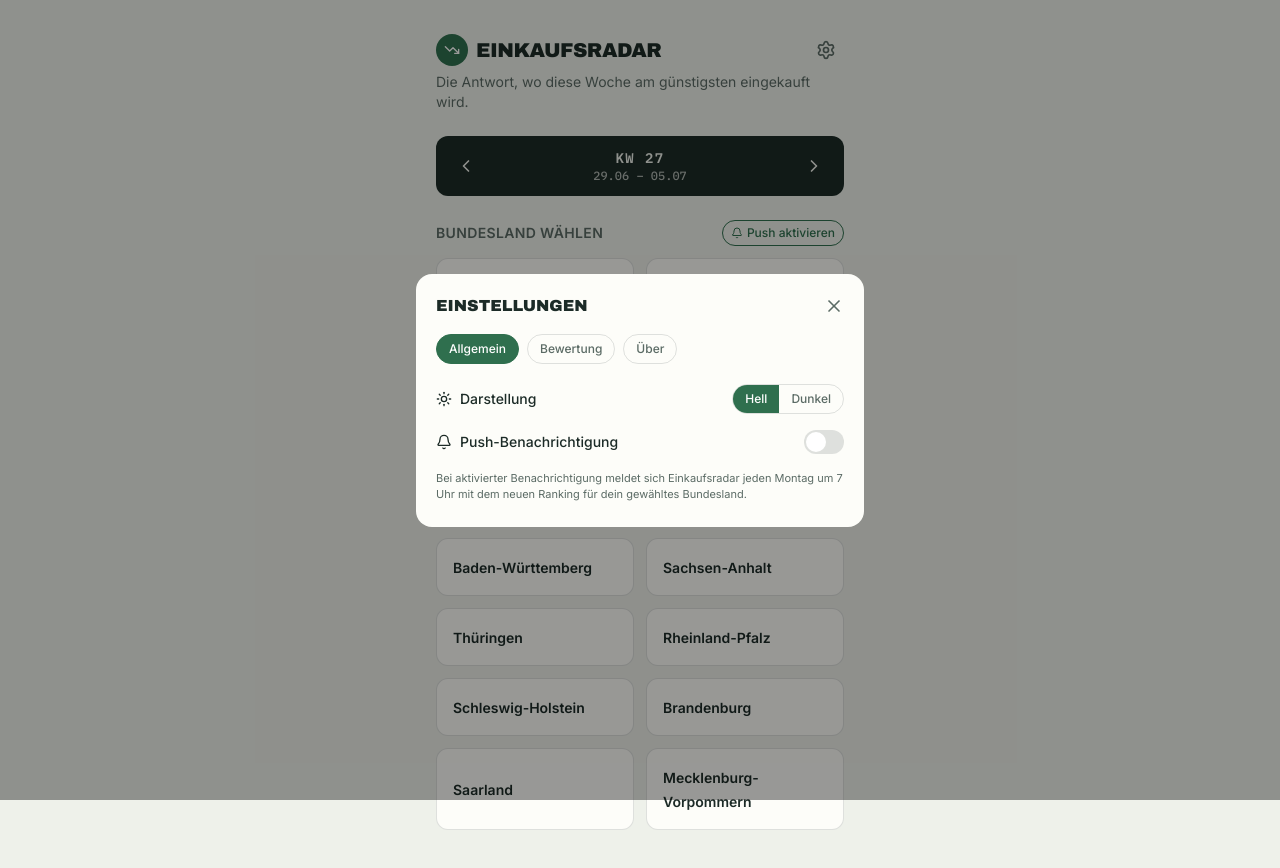
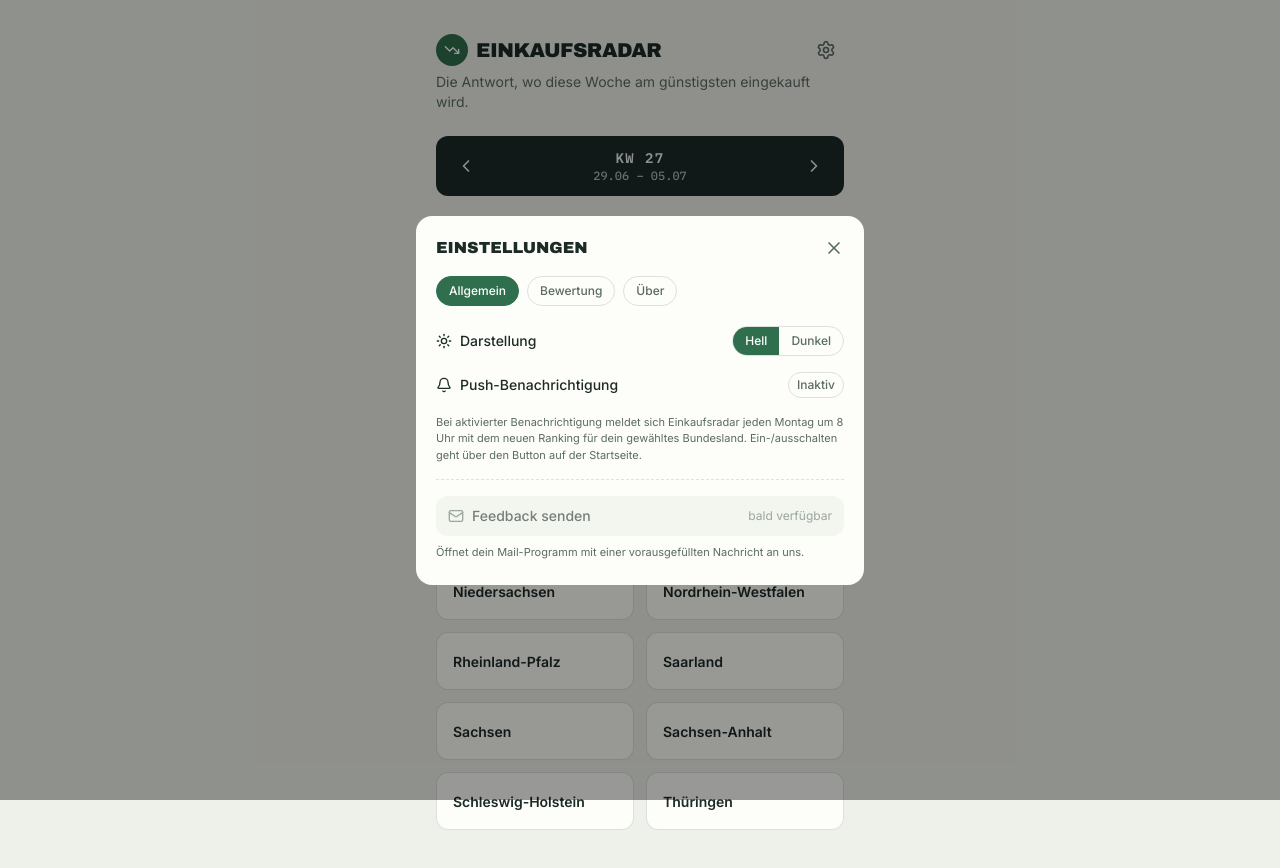
Before and after one commit to Einkaufsradar/Einkaufsradar, a Next.js app: page / in a window 1280 px wide. Both pictures are taken after a click on the button 826 px from the left and 50 px from the top of the page. Shown: the top 868 px of the page. Built offline with nearby package versions, Linux system fonts and the light colour scheme.

Commit message:
Score-Prozentzahl auf ganze Zahl gerundet

```diff
--- a/app/page.js
+++ b/app/page.js
@@ -1,7 +1,7 @@
 "use client";
 
 import React, { useState, useMemo } from "react";
-import { ChevronLeft, ChevronRight, ArrowLeft, Bell, TrendingDown, Settings, X, Sun, Moon, Info } from "lucide-react";
+import { ChevronLeft, ChevronRight, ArrowLeft, Bell, TrendingDown, Settings, X, Sun, Moon, Info, Mail } from "lucide-react";
 
 const THEMES = {
   light: {
@@ -25,26 +25,30 @@ const THEMES = {
 };
 
 const STATES = [
-  "Berlin", "NRW", "Sachsen", "Bremen", "Bayern", "Hessen",
+  "Berlin", "Nordrhein-Westfalen", "Sachsen", "Bremen", "Bayern", "Hessen",
   "Niedersachsen", "Hamburg", "Baden-Württemberg", "Sachsen-Anhalt",
   "Thüringen", "Rheinland-Pfalz", "Schleswig-Holstein", "Brandenburg",
   "Saarland", "Mecklenburg-Vorpommern",
-];
+].sort((a, b) => a.localeCompare(b, "de"));
 
 const CHAINS = ["Aldi Süd", "Lidl", "Netto", "Rewe", "Edeka", "Kaufland", "Penny", "Aldi Nord", "Real", "Norma"];
 
-// TEMPORÄRE Demo-Daten. Sobald Supabase angebunden ist, wird diese Funktion
-// durch einen echten Datenbank-Abruf ersetzt (dazu kommen wir in Phase 2).
+// Berechnet Test-Preise, dann Prozent-Differenz zum Guenstigsten (Platz 1 = "Bester Preis")
 function seededScores(seed) {
   let s = seed;
   const rand = () => {
     s = (s * 9301 + 49297) % 233280;
     return s / 233280;
   };
-  return CHAINS
-    .map((name) => ({ name, score: Math.round(55 + rand() * 44) }))
-    .sort((a, b) => b.score - a.score)
+  const raw = CHAINS
+    .map((name) => ({ name, price: Math.round((30 + rand() * 20) * 100) / 100 }))
+    .sort((a, b) => a.price - b.price)
     .slice(0, 10);
+  const best = raw[0].price;
+  return raw.map((entry) => ({
+    name: entry.name,
+    diffPercent: Math.round(((entry.price - best) / best) * 100),
+  }));
 }
 
 function hashOf(str) {
@@ -254,7 +258,7 @@ export default function Home() {
                         </span>
                       </div>
                       <span className="mono-font text-sm font-semibold" style={{ color: isTop ? t.green : t.ink }}>
-                        {entry.score}
+                        {isTop ? "Bester Preis" : entry.diffPercent === 0 ? "Gleich günstig" : `+${entry.diffPercent}% Teurer`}
                       </span>
                     </div>
                   );
@@ -267,7 +271,7 @@ export default function Home() {
                   className="text-[11px] leading-snug underline decoration-dotted text-left"
                   style={{ color: t.sub }}
                 >
-                  Score = 65% Grundpreis-Niveau (Alltagsprodukte) + 35% Angebotstiefe. Wie wird
+                  Alle Werte beziehen sich auf den günstigsten Anbieter dieser Woche. Wie wird
                   bewertet?
                 </button>
               </div>
@@ -275,7 +279,7 @@ export default function Home() {
             <div className="torn-bottom" />
 
             <p className="text-center text-xs mt-4" style={{ color: t.sub }}>
-              Aktualisiert · Montag 07:00 Uhr
+              Aktualisiert · Montag 08:00 Uhr
             </p>
           </>
         )}
@@ -351,44 +355,58 @@ export default function Home() {
                     <Bell size={16} />
                     <span className="text-sm font-medium">Push-Benachrichtigung</span>
                   </div>
-                  <button
-                    onClick={() => setNotify((n) => !n)}
-                    className="w-10 h-6 rounded-full relative transition-colors"
-                    style={{ background: notify ? t.green : t.border }}
+                  <span
+                    className="text-xs font-medium px-2 py-1 rounded-full"
+                    style={{
+                      background: notify ? t.green : "transparent",
+                      color: notify ? "#fff" : t.sub,
+                      border: `1px solid ${notify ? t.green : t.border}`,
+                    }}
                   >
-                    <span
-                      className="absolute top-0.5 w-5 h-5 rounded-full bg-white transition-all"
-                      style={{ left: notify ? "18px" : "2px" }}
-                    />
-                  </button>
+                    {notify ? "Aktiv" : "Inaktiv"}
+                  </span>
                 </div>
                 <p className="text-[11px]" style={{ color: t.sub }}>
-                  Bei aktivierter Benachrichtigung meldet sich Einkaufsradar jeden Montag um 7 Uhr mit
-                  dem neuen Ranking für dein gewähltes Bundesland.
+                  Bei aktivierter Benachrichtigung meldet sich Einkaufsradar jeden Montag um 8 Uhr mit
+                  dem neuen Ranking für dein gewähltes Bundesland. Ein-/ausschalten geht über den
+                  Button auf der Startseite.
                 </p>
+
+                <div className="border-t border-dashed pt-4 mt-1" style={{ borderColor: t.border }}>
+                  <div
+                    className="flex items-center justify-between rounded-xl px-3 py-2.5 opacity-60"
+                    style={{ background: t.pageBg }}
+                  >
+                    <div className="flex items-center gap-2">
+                      <Mail size={16} style={{ color: t.sub }} />
+                      <span className="text-sm font-medium">Feedback senden</span>
+                    </div>
+                    <span className="text-xs" style={{ color: t.sub }}>bald verfügbar</span>
+                  </div>
+                  <p className="text-[11px] mt-2" style={{ color: t.sub }}>
+                    Öffnet dein Mail-Programm mit einer vorausgefüllten Nachricht an uns.
+                  </p>
+                </div>
               </div>
             )}
 
             {settingsTab === "scoring" && (
               <div className="space-y-3">
-                <p className="text-sm font-medium">So entsteht der Score</p>
-                <div className="flex items-center gap-3">
-                  <div className="mono-font text-lg font-bold" style={{ color: t.green }}>65%</div>
-                  <p className="text-xs" style={{ color: t.sub }}>
-                    Grundpreis-Niveau: Preise eines festen Warenkorbs aus ca. 25 Alltagsprodukten
-                    (Milch, Brot, Eier, Nudeln u.a.), erhoben je Händler und Region.
-                  </p>
-                </div>
-                <div className="flex items-center gap-3">
-                  <div className="mono-font text-lg font-bold" style={{ color: t.amber }}>35%</div>
-                  <p className="text-xs" style={{ color: t.sub }}>
-                    Angebotstiefe: wie stark und wie breit ein Händler diese Woche rabattiert.
+                <p className="text-sm font-medium">So entsteht die Rangliste</p>
+                <p className="text-xs" style={{ color: t.sub }}>
+                  Der günstigste Händler der Woche gilt als Bester Preis. Alle anderen Plätze zeigen,
+                  wie viel teurer sie im Vergleich zu diesem günstigsten Anbieter sind.
+                </p>
+                <div className="border-t border-dashed pt-3 mt-2" style={{ borderColor: t.border }}>
+                  <p className="text-[11px]" style={{ color: t.sub }}>
+                    Die Rangfolge basiert auf einem festen Warenkorb aus Alltagsprodukten (Milch,
+                    Brot, Eier, Nudeln u.a.) sowie den aktuellen Wochenangeboten je Händler.
                   </p>
                 </div>
                 <div className="border-t border-dashed pt-3 mt-2" style={{ borderColor: t.border }}>
                   <p className="text-[11px]" style={{ color: t.sub }}>
-                    Niedrigster Gesamtpreis-Score = Platz 1. Die Gewichtung ist ein Modell, kein
-                    amtlicher Wert, und wird laufend anhand von Nutzer-Feedback justiert.
+                    Die angezeigten Werte sind Durchschnittswerte auf Bundeslandebene. Tatsächliche
+                    Preise können je nach Filiale, Stadt oder Kommune leicht abweichen.
                   </p>
                 </div>
               </div>
@@ -405,9 +423,9 @@ export default function Home() {
                   günstigsten ist — ohne Prospekte zu wälzen.
                 </p>
                 <div className="text-xs space-y-1" style={{ color: t.sub }}>
-                  <div className="flex justify-between"><span>Version</span><span className="mono-font">0.1 · Prototyp</span></div>
+                  <div className="flex justify-between"><span>Version</span><span className="mono-font">0.2 · Prototyp</span></div>
                   <div className="flex justify-between"><span>Datenstand</span><span className="mono-font">{week.label}</span></div>
-                  <div className="flex justify-between"><span>Nächstes Update</span><span className="mono-font">Mo. 07:00</span></div>
+                  <div className="flex justify-between"><span>Nächstes Update</span><span className="mono-font">Mo. 08:00</span></div>
                 </div>
               </div>
             )}
```
